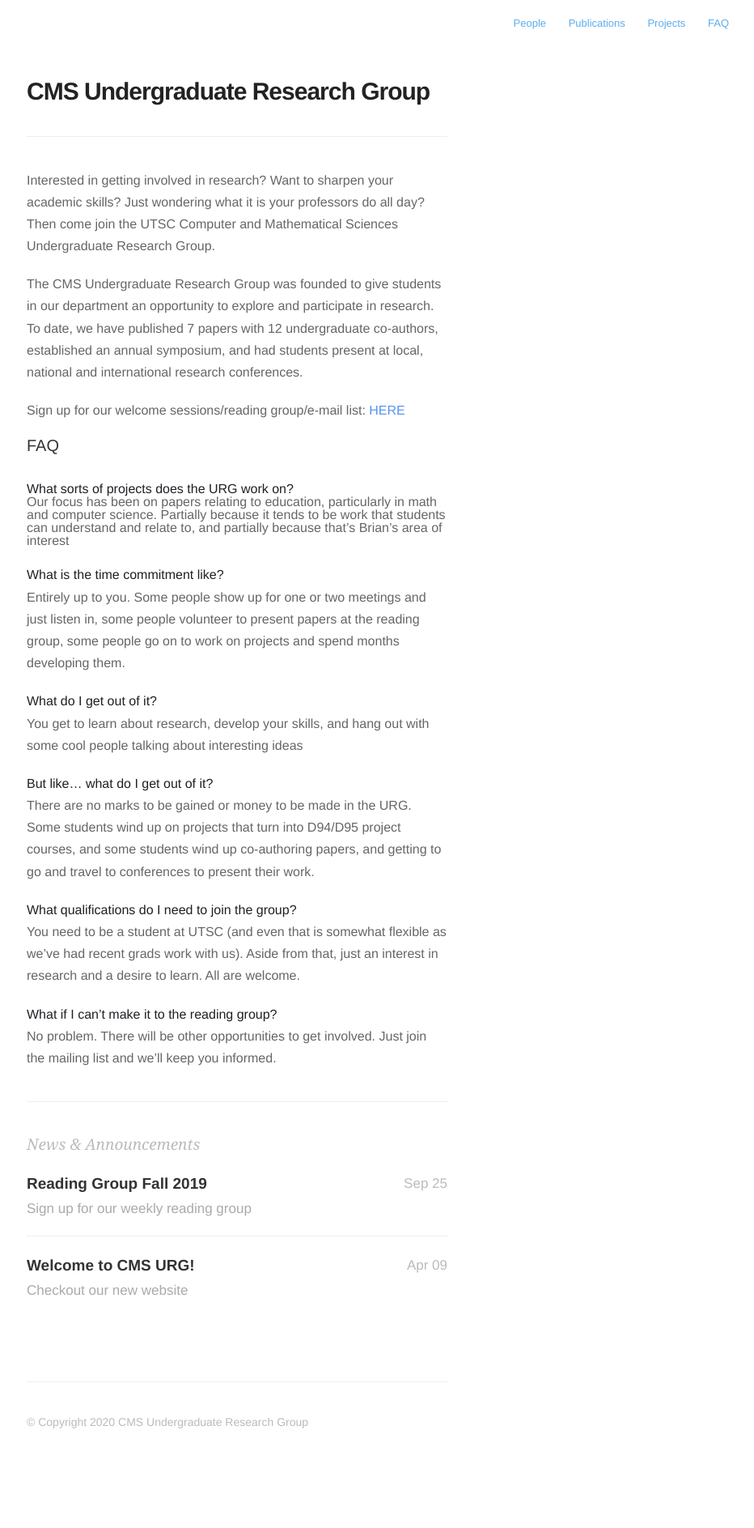
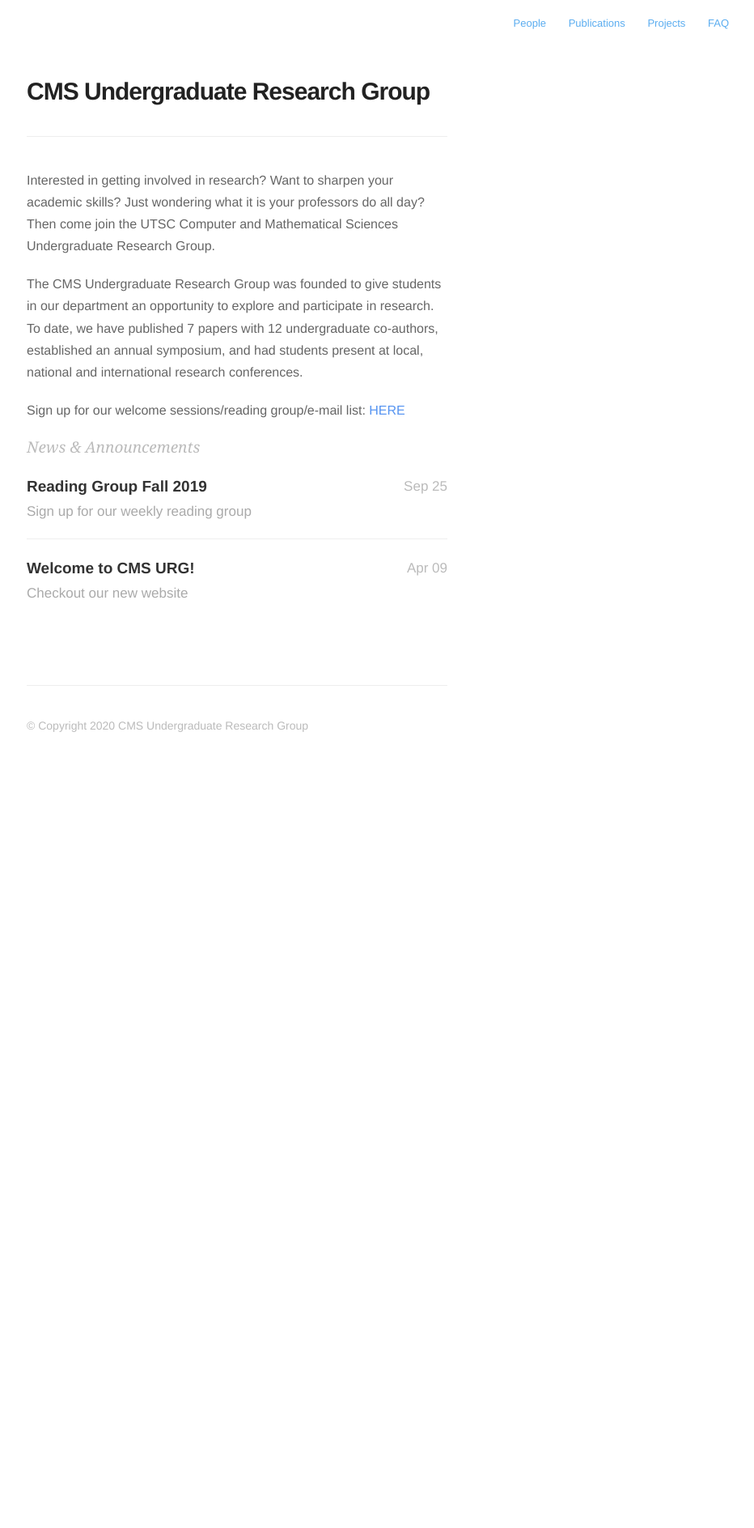
Before and after one commit to cms-urg/cms-urg.github.io, a Jekyll site: the page built from index.html, in a window 1280 px wide. Shown: the whole page at 81% size, without its empty margins (347-1279 px from the left). Built offline with Jekyll 4.4.1, drawn with Linux system fonts in a browser that asks for light colours; nearby versions of some CDN libraries; the list of posts is cut into pages by our own code; after the commit the page ends 1027 px from its top, so only the background shows below that.

Commit message:
Update index.html

```diff
--- a/index.html
+++ b/index.html
@@ -16,31 +16,6 @@ The CMS Undergraduate Research Group was founded to give students in our departm
 Sign up for our welcome sessions/reading group/e-mail list: <a href="https://forms.gle/WPS8mmCPRJXaEtdL9">HERE</a>
 </p>
 <p>
-<h3>FAQ</h3>
-<br>
-<b>What sorts of projects does the URG work on?</b><br>
-Our focus has been on papers relating to education, particularly in math and computer science. Partially because it tends to be work that students can understand and relate to, and partially because that’s Brian’s area of interest
-</p><p>
-  <b>What is the time commitment like?</b><br>
-Entirely up to you. Some people show up for one or two meetings and just listen in, some people volunteer to present papers at the reading group, some people go on to work on projects and spend months developing them.
-</p><p>
-
-<b>What do I get out of it?</b><br>
-You get to learn about research, develop your skills, and hang out with some cool people talking about interesting ideas
-</p><p>
-
-<b>But like… what do I get out of it?</b><br>
-There are no marks to be gained or money to be made in the URG. Some students wind up on projects that turn into D94/D95 project courses, and some students wind up co-authoring papers, and getting to go and travel to conferences to present their work.
-</p><p>
-
-<b>What qualifications do I need to join the group?</b><br>
-You need to be a student at UTSC (and even that is somewhat flexible as we’ve had recent grads work with us). Aside from that, just an interest in research and a desire to learn. All are welcome.
-</p><p>
-
-<b>What if I can’t make it to the reading group?</b><br>
-No problem. There will be other opportunities to get involved. Just join the mailing list and we’ll keep you informed.</p>
-</p>
-<hr/>
 
 <h2>News &amp; Announcements</h2>
 
```
